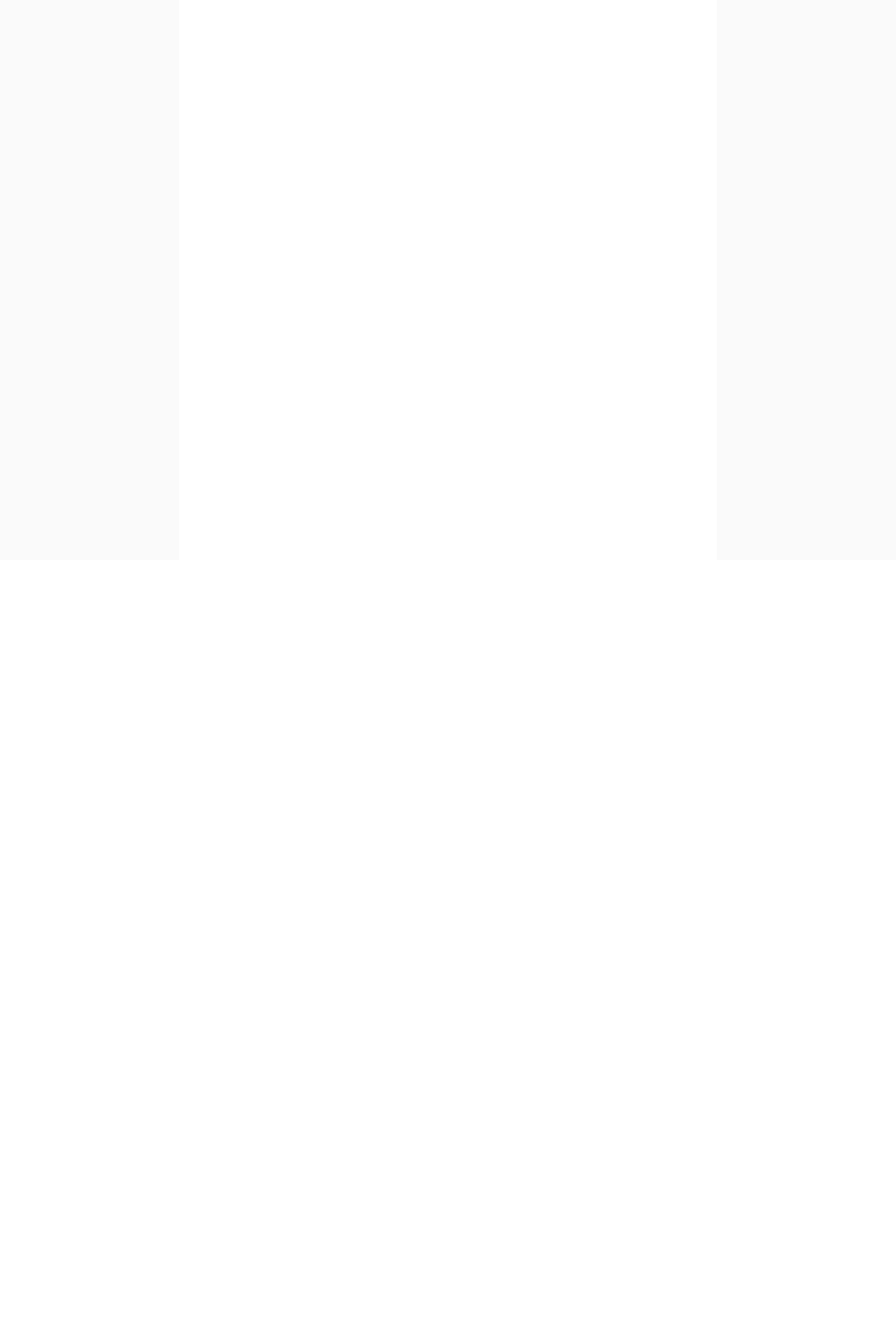
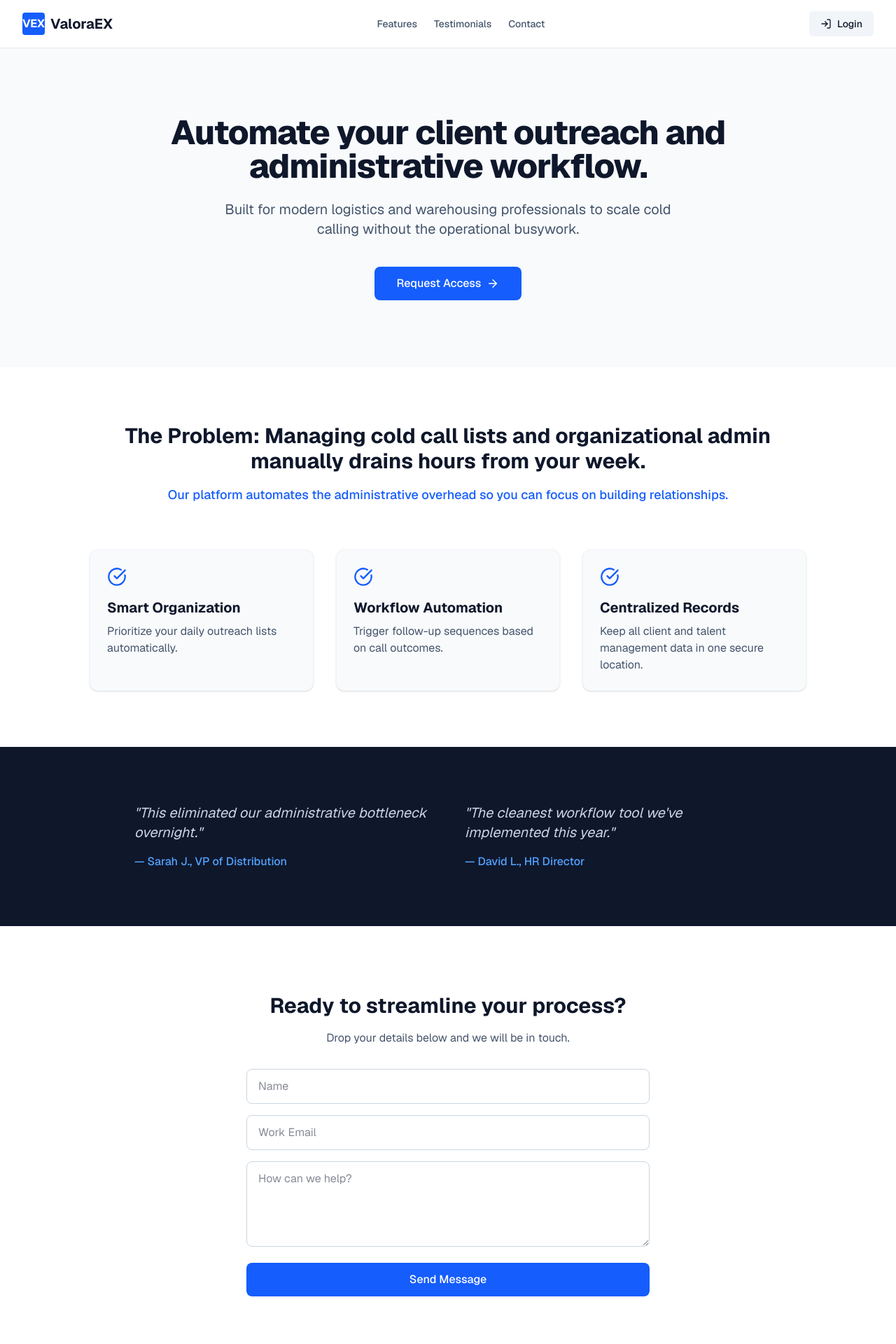
Before and after one commit to TheConMiz/valora-ex_site, a Next.js app: page / in a window 1280 px wide. Shown: the top 1920 px of the page at 70% size. Before the commit the page ends 800 px from the top, so only its background shows below. Built offline with nearby package versions, Linux system fonts and the light colour scheme.

Commit message:
First Boilerplate

```diff
--- a/app/page.tsx
+++ b/app/page.tsx
@@ -1,10 +1,152 @@
-import Image from "next/image";
+// import Image from "next/image";
 
-export default function Home() {
+// export default function Home() {
+//   return (
+//     <div className="flex flex-col flex-1 items-center justify-center bg-zinc-50 font-sans">
+//       <main className="flex flex-1 w-full max-w-3xl flex-col items-center justify-between py-32 px-16 bg-white sm:items-start">
+//       </main>
+//     </div>
+//   );
+// }
+import React from 'react';
+import { ArrowRight, CheckCircle, Mail, MapPin, LogIn } from 'lucide-react';
+
+// ============================================================================
+// 🛠️ DATA ARCHITECTURE
+// Update these variables with your specific product details.
+// ============================================================================
+const SITE_DATA = {
+  brand: {
+    name: "ValoraEX",
+    logoText: "VEX"
+  },
+  nav: ["Features", "Testimonials", "Contact"],
+  hero: {
+    headline: "Automate your client outreach and administrative workflow.",
+    subhead: "Built for modern logistics and warehousing professionals to scale cold calling without the operational busywork.",
+    ctaPrimary: "Request Access",
+    ctaLogin: "Login"
+  },
+  pitch: {
+    problem: "Managing cold call lists and organizational admin manually drains hours from your week.",
+    solution: "Our platform automates the administrative overhead so you can focus on building relationships.",
+    features: [
+      { title: "Smart Organization", desc: "Prioritize your daily outreach lists automatically." },
+      { title: "Workflow Automation", desc: "Trigger follow-up sequences based on call outcomes." },
+      { title: "Centralized Records", desc: "Keep all client and talent management data in one secure location." }
+    ]
+  },
+  testimonials: [
+    { quote: "This eliminated our administrative bottleneck overnight.", author: "Sarah J., VP of Distribution" },
+    { quote: "The cleanest workflow tool we've implemented this year.", author: "David L., HR Director" }
+  ],
+  contact: {
+    title: "Ready to streamline your process?",
+    subtitle: "Drop your details below and we will be in touch.",
+    location: "Hong Kong",
+    email: "hello@yourdomain.com"
+  },
+  meta: {
+    year: "2026"
+  }
+};
+// ============================================================================
+
+export default function LandingPage() {
   return (
-    <div className="flex flex-col flex-1 items-center justify-center bg-zinc-50 font-sans">
-      <main className="flex flex-1 w-full max-w-3xl flex-col items-center justify-between py-32 px-16 bg-white sm:items-start">
-      </main>
+    <div className="min-h-screen bg-slate-50 text-slate-900 font-sans">
+
+      {/* 1. Global Header */}
+      <header className="flex items-center justify-between px-8 py-4 bg-white border-b border-slate-200 sticky top-0 z-50">
+        <div className="flex items-center space-x-2">
+          <div className="w-8 h-8 bg-blue-600 text-white flex items-center justify-center font-bold rounded">
+            {SITE_DATA.brand.logoText}
+          </div>
+          <span className="font-bold text-xl">{SITE_DATA.brand.name}</span>
+        </div>
+        <nav className="hidden md:flex space-x-6">
+          {SITE_DATA.nav.map((item) => (
+            <a key={item} href={`#${item.toLowerCase()}`} className="text-sm font-medium text-slate-600 hover:text-blue-600">
+              {item}
+            </a>
+          ))}
+        </nav>
+        <button className="flex items-center space-x-2 text-sm font-medium bg-slate-100 hover:bg-slate-200 px-4 py-2 rounded-md transition">
+          <LogIn size={16} />
+          <span>{SITE_DATA.hero.ctaLogin}</span>
+        </button>
+      </header>
+
+      {/* 2. Hero Section */}
+      <section className="px-8 py-24 max-w-5xl mx-auto text-center">
+        <h1 className="text-5xl font-extrabold tracking-tight mb-6">{SITE_DATA.hero.headline}</h1>
+        <p className="text-xl text-slate-600 mb-10 max-w-2xl mx-auto">{SITE_DATA.hero.subhead}</p>
+        <button className="bg-blue-600 text-white px-8 py-3 rounded-lg font-medium hover:bg-blue-700 transition flex items-center mx-auto space-x-2">
+          <span>{SITE_DATA.hero.ctaPrimary}</span>
+          <ArrowRight size={18} />
+        </button>
+      </section>
+
+      {/* 3. Product Information (Pitch & Features) */}
+      <section id="features" className="px-8 py-20 bg-white">
+        <div className="max-w-5xl mx-auto">
+          <div className="text-center mb-16">
+            <h2 className="text-3xl font-bold mb-4">The Problem: {SITE_DATA.pitch.problem}</h2>
+            <p className="text-lg text-blue-600 font-medium">{SITE_DATA.pitch.solution}</p>
+          </div>
+          <div className="grid md:grid-cols-3 gap-8">
+            {SITE_DATA.pitch.features.map((feature, idx) => (
+              <div key={idx} className="p-6 border border-slate-100 rounded-xl bg-slate-50 shadow-sm">
+                <CheckCircle className="text-blue-600 mb-4" size={28} />
+                <h3 className="text-xl font-bold mb-2">{feature.title}</h3>
+                <p className="text-slate-600">{feature.desc}</p>
+              </div>
+            ))}
+          </div>
+        </div>
+      </section>
+
+      {/* 4. Social Proof */}
+      <section id="testimonials" className="px-8 py-20 bg-slate-900 text-white">
+        <div className="max-w-4xl mx-auto grid md:grid-cols-2 gap-12">
+          {SITE_DATA.testimonials.map((test, idx) => (
+            <div key={idx} className="space-y-4">
+              <p className="text-xl italic text-slate-300">"{test.quote}"</p>
+              <p className="font-medium text-blue-400">— {test.author}</p>
+            </div>
+          ))}
+        </div>
+      </section>
+
+      {/* 5. Lead Generation / Contact */}
+      <section id="contact" className="px-8 py-24 bg-white">
+        <div className="max-w-xl mx-auto text-center">
+          <h2 className="text-3xl font-bold mb-4">{SITE_DATA.contact.title}</h2>
+          <p className="text-slate-600 mb-8">{SITE_DATA.contact.subtitle}</p>
+          <form className="space-y-4 text-left">
+            <input type="text" placeholder="Name" className="w-full px-4 py-3 rounded-lg border border-slate-300 focus:outline-none focus:ring-2 focus:ring-blue-600" />
+            <input type="email" placeholder="Work Email" className="w-full px-4 py-3 rounded-lg border border-slate-300 focus:outline-none focus:ring-2 focus:ring-blue-600" />
+            <textarea placeholder="How can we help?" rows={4} className="w-full px-4 py-3 rounded-lg border border-slate-300 focus:outline-none focus:ring-2 focus:ring-blue-600"></textarea>
+            <button type="submit" className="w-full bg-blue-600 text-white font-medium py-3 rounded-lg hover:bg-blue-700 transition">Send Message</button>
+          </form>
+        </div>
+      </section>
+
+      {/* 6. Global Footer */}
+      <footer className="bg-slate-100 py-12 px-8 border-t border-slate-200 text-slate-600 text-sm">
+        <div className="max-w-5xl mx-auto flex flex-col md:flex-row justify-between items-center">
+          <div className="flex items-center space-x-6 mb-4 md:mb-0">
+            <span className="flex items-center"><MapPin size={16} className="mr-2"/> {SITE_DATA.contact.location}</span>
+            <span className="flex items-center"><Mail size={16} className="mr-2"/> {SITE_DATA.contact.email}</span>
+          </div>
+          <div className="space-x-6">
+            <a href="#" className="hover:text-blue-600">Privacy Policy</a>
+            <a href="#" className="hover:text-blue-600">Terms of Service</a>
+            <span>© {SITE_DATA.meta.year} {SITE_DATA.brand.name}</span>
+          </div>
+        </div>
+      </footer>
+
     </div>
   );
-}
+}``
--- a/package.json
+++ b/package.json
@@ -9,6 +9,7 @@
     "lint": "eslint"
   },
   "dependencies": {
+    "lucide-react": "^1.23.0",
     "next": "16.2.10",
     "react": "19.2.4",
     "react-dom": "19.2.4"
```
Also changed, not shown: 1 other file (tests, documents, lock files or other folders).
